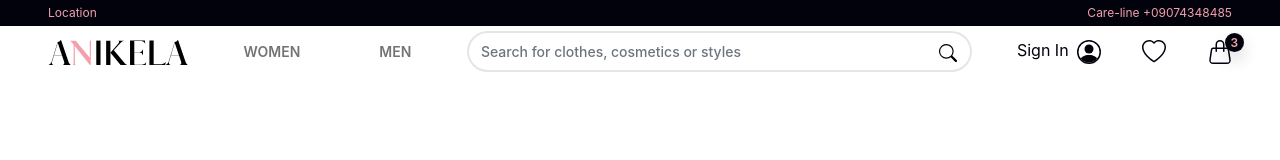
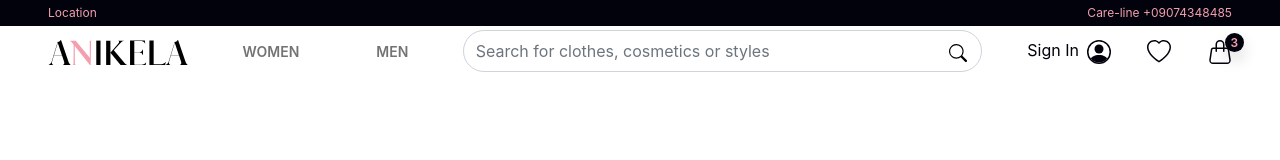
Before and after one commit to Coast-Information-Technology/anikela-ecommerce-customers-frontend, a React (Create React App) app: page / in a window 1280 px wide. Shown: the top 160 px of the page. Built offline with nearby package versions, Linux system fonts and the light colour scheme.

Commit message:
completed merge conflict

```diff
--- a/src/scss/layout/_header.scss
+++ b/src/scss/layout/_header.scss
@@ -70,6 +70,7 @@
     font-weight: 500;
     border: 2px solid rgba($color: #000000, $alpha: 0.1);
     outline: none;
+    @extend .form-control, .rounded-pill, .py-2;
   }
 
   .search-btn {
```
